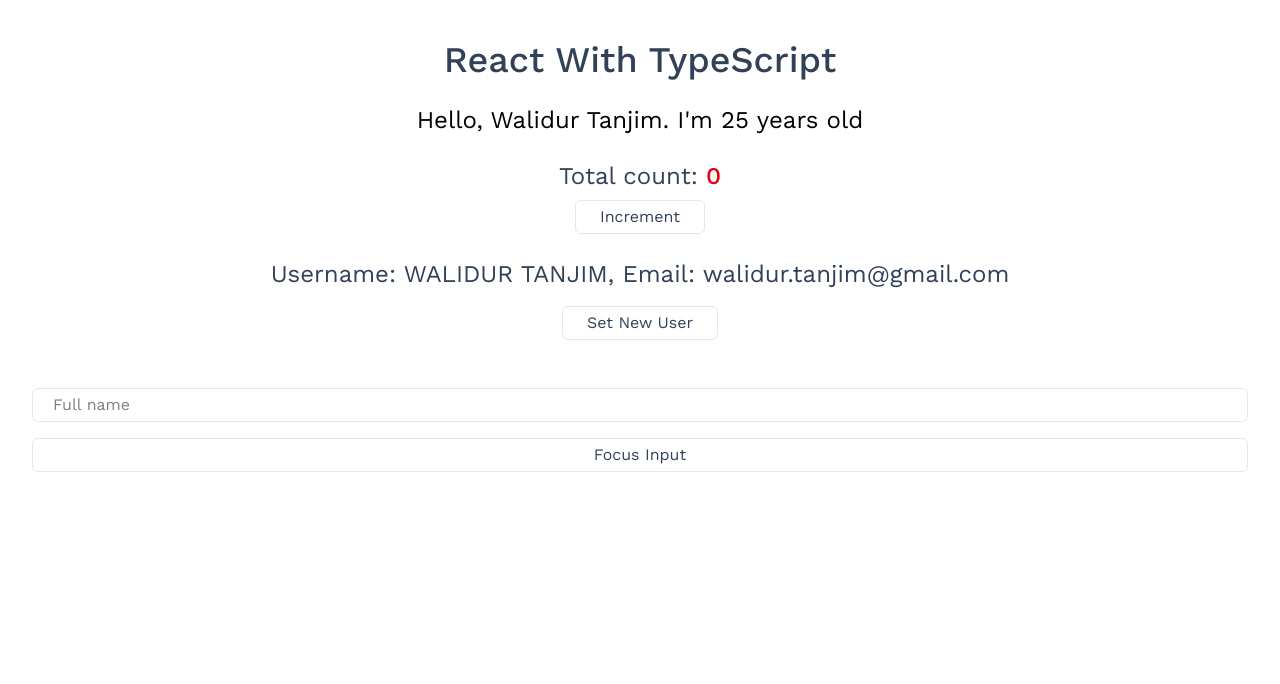
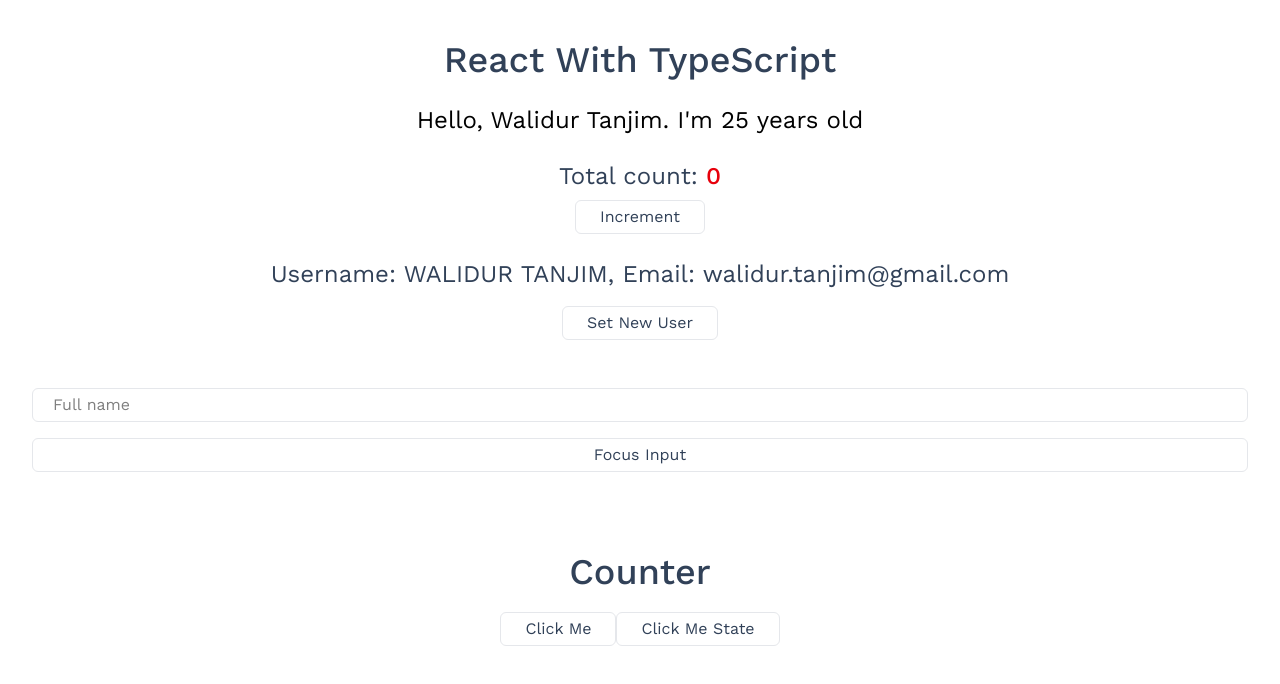
Before and after one commit to WalidurTanjim/react-with-ts, a React (Vite) app: page / in a window 1280 px wide. Shown: the top 684 px of the page. Built offline with nearby package versions, Linux system fonts and the light colour scheme.

Commit message:
Create a counter using useRef & useState hook

```diff
--- /dev/null
+++ b/src/components/Counter/Counter.tsx
@@ -0,0 +1,34 @@
+import { useRef, useState } from "react";
+
+const Counter = () => {
+    const [clickCount, setClickCount] = useState<number>(0);
+    // console.log({clickCount})
+
+    const ref = useRef<number>(0);
+    // console.log(ref.current);
+
+    // handleClick handler
+    const handleClick = () => {
+        ref.current = ref.current + 1;
+        alert(`You have clicked ${ref.current} times`);
+    }
+
+    // handleClickState handler
+    const handleClickState = () => {
+        setClickCount(clickCount + 1);
+        alert(`You have clicked ${clickCount + 1} times on the state`)
+    }
+
+    return (
+        <div className="container mx-auto w-full px-2 sm:px-6 lg:px-8 py-10">
+            <h1 className='text-center text-2xl md:text-3xl lg:text-4xl font-medium text-slate-700'>Counter</h1>
+
+            <div className="mt-5 flex items-center justify-center">
+                <button className='outline-none border border-gray-200 rounded-md px-6 py-1 hover:bg-gray-100 active:bg-transparent text-slate-700' onClick={handleClick}>Click Me</button>
+                <button className='outline-none border border-gray-200 rounded-md px-6 py-1 hover:bg-gray-100 active:bg-transparent text-slate-700' onClick={handleClickState}>Click Me State</button>
+            </div>
+        </div>
+    );
+};
+
+export default Counter;
--- a/src/components/Ref/Ref.tsx
+++ b/src/components/Ref/Ref.tsx
@@ -2,7 +2,7 @@ import { useRef } from "react";
 
 const Ref = () => {
     const inputRef = useRef<HTMLInputElement | null>(null);
-    console.log(inputRef.current);
+    // console.log(inputRef.current);
 
     // handleClick handler
     const handleClick = () => {
--- a/src/pages/Home/Home.tsx
+++ b/src/pages/Home/Home.tsx
@@ -1,6 +1,7 @@
 import { useEffect, useState } from "react";
 import Greeting from "../../components/Greeting/Greeting";
 import Ref from "../../components/Ref/Ref";
+import Counter from "../../components/Counter/Counter";
 
 interface UserInterface {
     name: string;
@@ -36,6 +37,7 @@ const Home = () => {
             </div>
 
             <Ref />
+            <Counter />
         </div>
     );
 };
```
